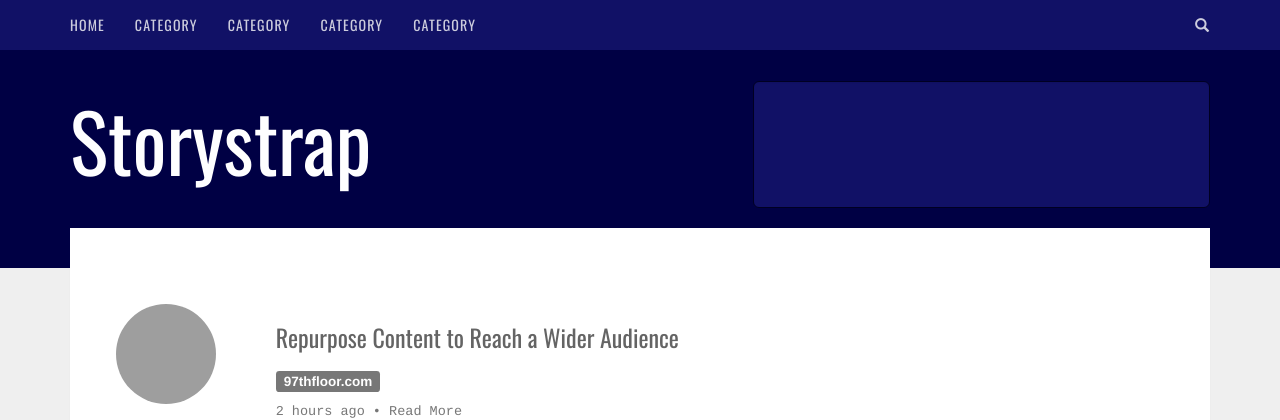
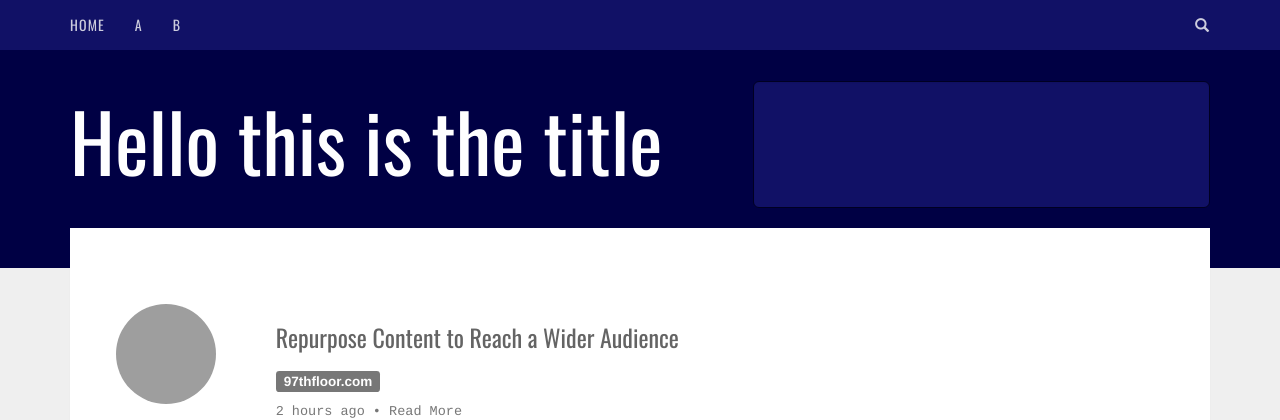
Before and after one commit to lwvb/pluralsight-library, a Node server app: page / in a window 1280 px wide. Shown: the top 420 px of the page. Run offline with Node 20, Linux system fonts and the light colour scheme; some libraries are stand-ins or nearby versions; grey boxes are pictures that could not be loaded.

Commit message:
Added ejs templating
Added the ejs template engine and used the index.html to create the
basic ejs template

```diff
--- a/app.js
+++ b/app.js
@@ -6,12 +6,11 @@
 
 app.use(express.static('public'));
 app.use('/lib', express.static('bower_components'));
-// TODO: temp route to make things work
-app.use(express.static('src/views'));
-
+app.set('views', 'src/views');
+app.set('view engine', 'ejs');
 
 app.get('/', function(request, response) {
-  response.send('Hello world');
+  response.render('index', {title: 'Hello this is the title', list: ['a','b']});
 });
 
 app.get('/books', function(request, response) {
--- a/package.json
+++ b/package.json
@@ -10,6 +10,7 @@
   "author": "",
   "license": "ISC",
   "dependencies": {
+    "ejs": "^2.4.1",
     "express": "^4.13.4"
   },
   "devDependencies": {
--- a/src/views/index.html
+++ b/src/views/index.ejs
@@ -3,7 +3,7 @@
 	<head>
 		<meta http-equiv="content-type" content="text/html; charset=UTF-8">
 		<meta charset="utf-8">
-		<title>Storystrap Template</title>
+		<title><%=title%></title>
 		<meta name="generator" content="Bootply" />
 		<meta name="viewport" content="width=device-width, initial-scale=1, maximum-scale=1">
     <!-- bower:css -->
@@ -29,18 +29,11 @@
     </div>
     <nav class="collapse navbar-collapse" role="navigation">
       <ul class="nav navbar-nav">
-        <li>
-          <a href="#">Category</a>
-        </li>
-        <li>
-          <a href="#">Category</a>
-        </li>
-        <li>
-          <a href="#">Category</a>
-        </li>
-        <li>
-          <a href="#">Category</a>
-        </li>
+        <% for(var i=0; i<list.length; i++){%>
+          <li>
+            <a href="#"><%=list[i]%></a>
+          </li>
+        <%}%>
       </ul>
       <ul class="nav navbar-right navbar-nav">
         <li class="dropdown">
@@ -60,9 +53,8 @@
   <div class="container">
     <div class="row">
       <div class="col-md-7">
-        <h1>Storystrap
-          <p class="lead"></p>
-        </h1>
+        <h1><%=title%></h1>
+        <p class="lead"></p>
       </div>
       <div class="col-md-5">
         <div class="well well-lg">
```
